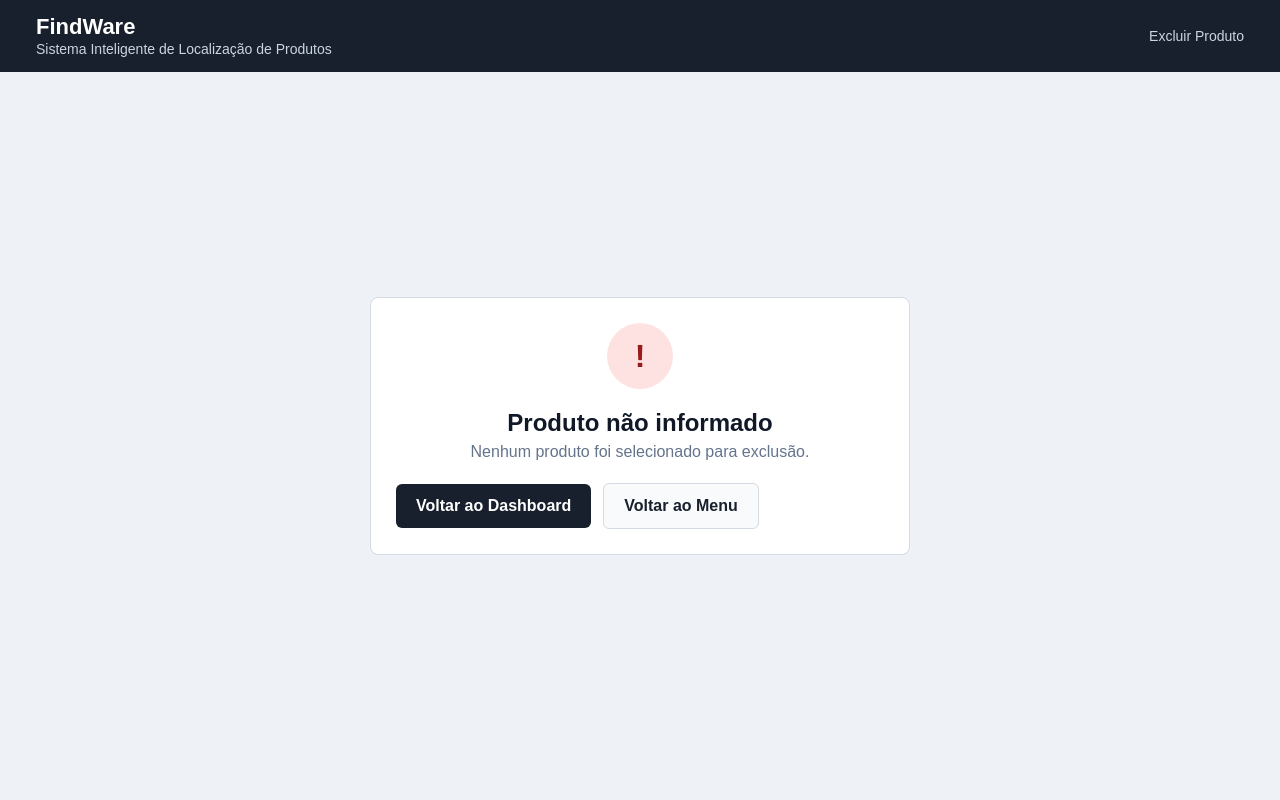
After one commit to enzoribeiro-silva-maker/cd-system, a PHP site: page /excluir_produto.php in a window 1280 px wide. The commit adds this page. Run offline with PHP 8.4, Linux system fonts and the light colour scheme.

Commit message:
arquivo adicionado

```diff
--- /dev/null
+++ b/CD-SYSTEM-20260518T131858Z-3-001/CD-SYSTEM/excluir_produto.php
@@ -0,0 +1,105 @@
+<?php
+include "conectar.php";
+
+$id = $_GET['id'] ?? '';
+
+if ($id == '') {
+    $status = "erro";
+    $titulo = "Produto não informado";
+    $mensagem = "Nenhum produto foi selecionado para exclusão.";
+} else {
+
+    $sql = "DELETE FROM produtos WHERE id = '$id'";
+
+    if (mysqli_query($conn, $sql)) {
+        $status = "sucesso";
+        $titulo = "Produto excluído com sucesso!";
+        $mensagem = "O produto foi removido do cadastro do FindWare.";
+    } else {
+        $status = "erro";
+        $titulo = "Erro ao excluir produto";
+        $mensagem = mysqli_error($conn);
+    }
+}
+?>
+
+<!DOCTYPE html>
+<html lang="pt-BR">
+<head>
+<meta charset="UTF-8">
+<title>Excluir Produto - FindWare</title>
+<link rel="stylesheet" href="assets/style.css">
+
+<style>
+.resultado {
+    min-height: calc(100vh - 72px);
+    display: flex;
+    align-items: center;
+    justify-content: center;
+}
+
+.resultado-card {
+    width: 100%;
+    max-width: 540px;
+    text-align: center;
+}
+
+.icone-status {
+    width: 66px;
+    height: 66px;
+    border-radius: 50%;
+    margin: 0 auto 20px;
+    display: flex;
+    align-items: center;
+    justify-content: center;
+    font-size: 32px;
+    font-weight: bold;
+}
+
+.icone-status.sucesso {
+    background: #dcfce7;
+    color: #166534;
+}
+
+.icone-status.erro {
+    background: #fee2e2;
+    color: #991b1b;
+}
+</style>
+</head>
+
+<body>
+
+<div class="topo">
+    <div>
+        <h1>FindWare</h1>
+        <span>Sistema Inteligente de Localização de Produtos</span>
+    </div>
+
+    <span>Excluir Produto</span>
+</div>
+
+<div class="container resultado">
+
+    <div class="card resultado-card">
+
+        <div class="icone-status <?php echo $status; ?>">
+            <?php echo $status == "sucesso" ? "✓" : "!"; ?>
+        </div>
+
+        <div class="titulo">
+            <h2><?php echo $titulo; ?></h2>
+            <p><?php echo $mensagem; ?></p>
+        </div>
+
+        <div class="acoes">
+            <a href="dashboard.php" class="btn">Voltar ao Dashboard</a>
+            <a href="menu.php" class="btn btn-secundario">Voltar ao Menu</a>
+        </div>
+
+    </div>
+
+</div>
+
+</body>
+</html>
```
Also changed, not shown: CD-SYSTEM-20260518T131858Z-3-001/CD-SYSTEM/dashboard.php (+27 -1 lines).
